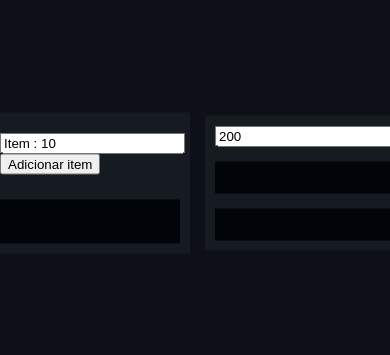
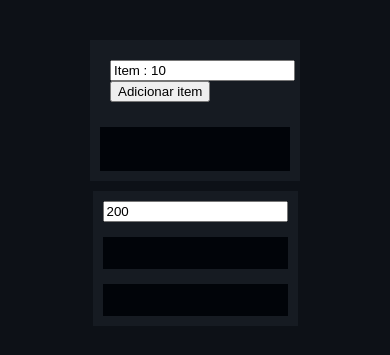
Before and after one commit to kaurodri/MetaMoney, a plain HTML site: page index.html in a window 390 px wide. Shown: the part 239-594 px from the top of the page. Drawn offline with Linux system fonts and the light colour scheme.

Commit message:
2024-05-18

```diff
--- a/styles/main.css
+++ b/styles/main.css
@@ -34,6 +34,8 @@ body {
     display: flex;
     justify-content: center;
     align-items: center;
+
+    /* width: 360px; */
 }
 
 .box1 {
@@ -68,3 +70,15 @@ body {
 
     background: #010409;
 }
+
+@media screen and (max-width: 1020px) {
+
+    .center {
+        flex-direction: column;
+    }
+
+    .box2 {
+        margin-left: 0;
+        margin-top: 10px;
+    }
+}
```
